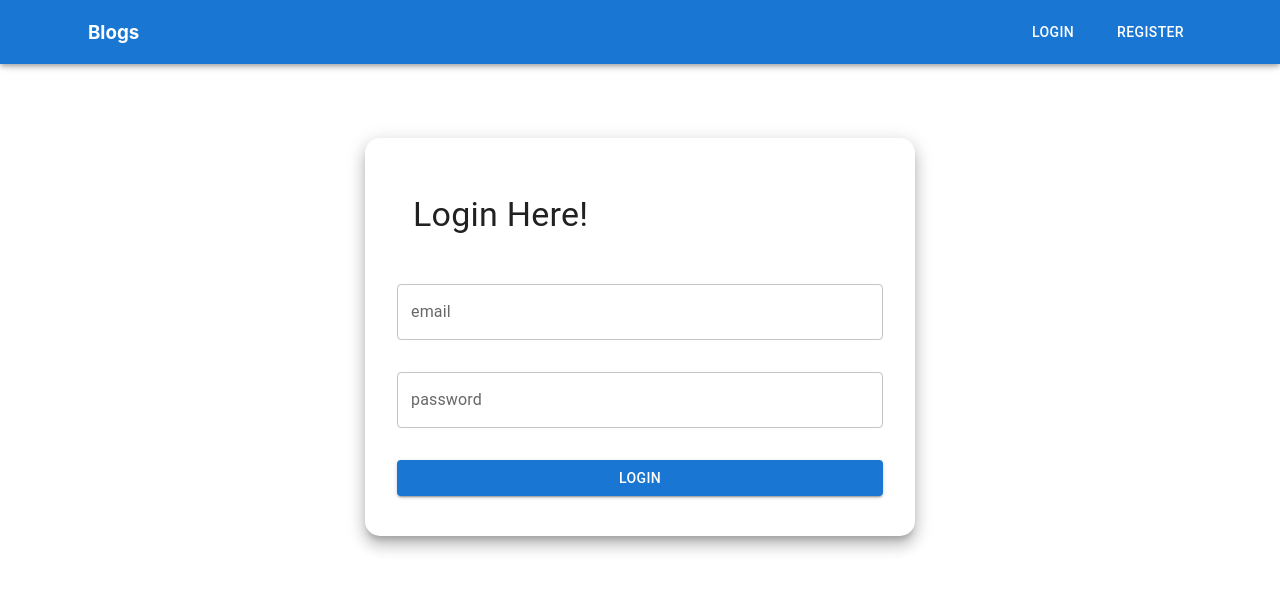
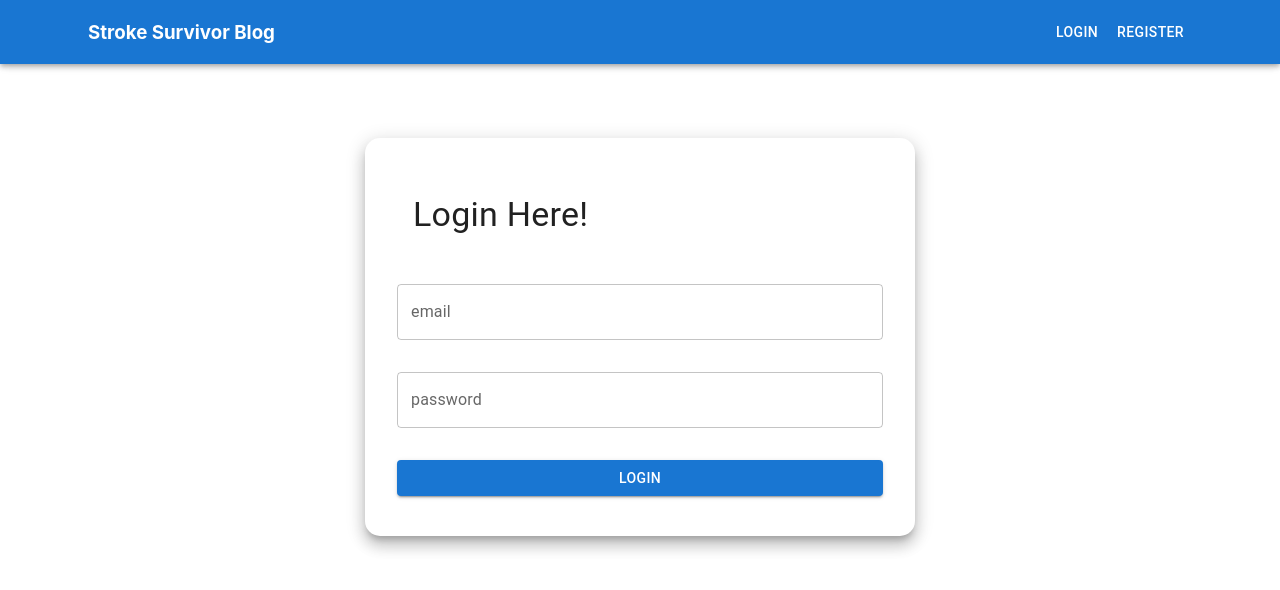
Before and after one commit to ValdemirJunior2020/blog-junior, a React (Create React App) app in the folder blog/client/: page /login in a window 1280 px wide. Shown: the top 590 px of the page. Built offline with nearby package versions, Linux system fonts and the light colour scheme; no server answers; the HTML template or start-up script is replaced by a standard one.

Commit message:
Update Navbar.jsx

```diff
--- a/blog/client/src/components/Navbar.jsx
+++ b/blog/client/src/components/Navbar.jsx
@@ -1,5 +1,5 @@
-import React, { useContext, useEffect, useState } from 'react'
-import { AppBar, Box, Button, IconButton, Toolbar, useMediaQuery } from "@mui/material"
+import React, { useContext, useEffect } from 'react'
+import { AppBar, Toolbar, useMediaQuery, Button, IconButton } from "@mui/material"
 import { Link, useNavigate } from 'react-router-dom'
 import { Menu as MenuIcon } from "@mui/icons-material"
 import Menu from '@mui/material/Menu';
@@ -9,7 +9,7 @@ import { AuthContext } from '../App';
 const Navbar = () => {
   const [anchorEl, setAnchorEl] = React.useState(null);
   const { auth, setAuth, refresh, setRefresh } = useContext(AuthContext);
-  const navigator = useNavigate()
+  const navigator = useNavigate();
 
   const open = Boolean(anchorEl);
   const handleClick = (event) => {
@@ -18,7 +18,7 @@ const Navbar = () => {
   const handleClose = () => {
     setAnchorEl(null);
   };
-  const isNonMobileDevice = useMediaQuery("(min-width: 1000px)")
+  const isNonMobileDevice = useMediaQuery("(min-width: 1000px)");
 
   useEffect(() => {
     const fetchUser = async () => {
@@ -27,45 +27,45 @@ const Navbar = () => {
         headers: {
           token: localStorage.getItem("token")
         }
-      })
-      const data = await res.json()
+      });
+      const data = await res.json();
       if (res.ok) {
-        setAuth(data)
-        setRefresh(false)
-      }else{
-        setAuth(null)
+        setAuth(data);
+        setRefresh(false);
+      } else {
+        setAuth(null);
       }
-    }
-    fetchUser()
-  }, [auth, refresh])
+    };
+    fetchUser();
+  }, [auth, refresh, setAuth, setRefresh]);
 
   const logOut = () => {
-    localStorage.removeItem("token")
-    setRefresh(true)
-    navigator("/login")
-  }
+    localStorage.removeItem("token");
+    setRefresh(true);
+    navigator("/login");
+  };
 
   return (
     <AppBar sx={{ p: "0 5%" }}>
       <Toolbar sx={{ justifyContent: "space-between" }}>
-        <h3>Blogs</h3>
-        <Box sx={{ display: "flex", alignItems: "center", gap: 3 }}>
-          {isNonMobileDevice ?
-            <>
-              {auth ?
+        <h3>Stroke Survivor Blog</h3>
+        {isNonMobileDevice ? (
+          <div>
+            {auth ? (
               <>
                 <Button><Link style={{ color: "#fff", textDecoration: "none" }} to={"/"}>Home</Link></Button>
                 <Button><Link style={{ color: "#fff", textDecoration: "none" }} to={"/create"}>Create</Link></Button>
                 <Button color='inherit' onClick={logOut}>Logout</Button>
               </>
-                :
+            ) : (
               <>
                 <Button><Link style={{ color: "#fff", textDecoration: "none" }} to={"/login"}>Login</Link></Button>
                 <Button><Link style={{ color: "#fff", textDecoration: "none" }} to={"/register"}>Register</Link></Button>
               </>
-              }
-            </>
-            : <>
+            )}
+          </div>
+        ) : (
+          <div>
             <IconButton
               sx={{ color: "#fff" }}
               id="basic-button"
@@ -86,23 +86,24 @@ const Navbar = () => {
                 'aria-labelledby': 'basic-button',
               }}
             >
-                {auth ? [
-                  <MenuItem onClick={handleClose}><Link style={{ color: "#333", textDecoration: "none" }} to={"/"}>Home</Link></MenuItem>,
-                  <MenuItem onClick={handleClose}><Link style={{ color: "#333", textDecoration: "none" }} to={"/create"}>Create</Link></MenuItem>,
-                  <MenuItem onClick={() => {handleClose(); logOut()}}>Logout</MenuItem>,
-                ]
-                  :
-                  [
-                    <MenuItem onClick={handleClose}><Link style={{ color: "#333", textDecoration: "none" }} to={"/login"}>Login</Link></MenuItem>,
+              {auth ? (
+                <>
+                  <MenuItem onClick={handleClose}><Link style={{ color: "#333", textDecoration: "none" }} to={"/"}>Home</Link></MenuItem>
+                  <MenuItem onClick={handleClose}><Link style={{ color: "#333", textDecoration: "none" }} to={"/create"}>Create</Link></MenuItem>
+                  <MenuItem onClick={() => { handleClose(); logOut(); }}>Logout</MenuItem>
+                </>
+              ) : (
+                <>
+                  <MenuItem onClick={handleClose}><Link style={{ color: "#333", textDecoration: "none" }} to={"/login"}>Login</Link></MenuItem>
                   <MenuItem onClick={handleClose}><Link style={{ color: "#333", textDecoration: "none" }} to={"/register"}>Register</Link></MenuItem>
-                  ]}
+                </>
+              )}
             </Menu>
-
-            </>}
-        </Box>
+          </div>
+        )}
       </Toolbar>
     </AppBar>
-  )
-}
+  );
+};
 
-export default Navbar
+export default Navbar;
```
Lines whose indentation alone changed are shown as unchanged.
